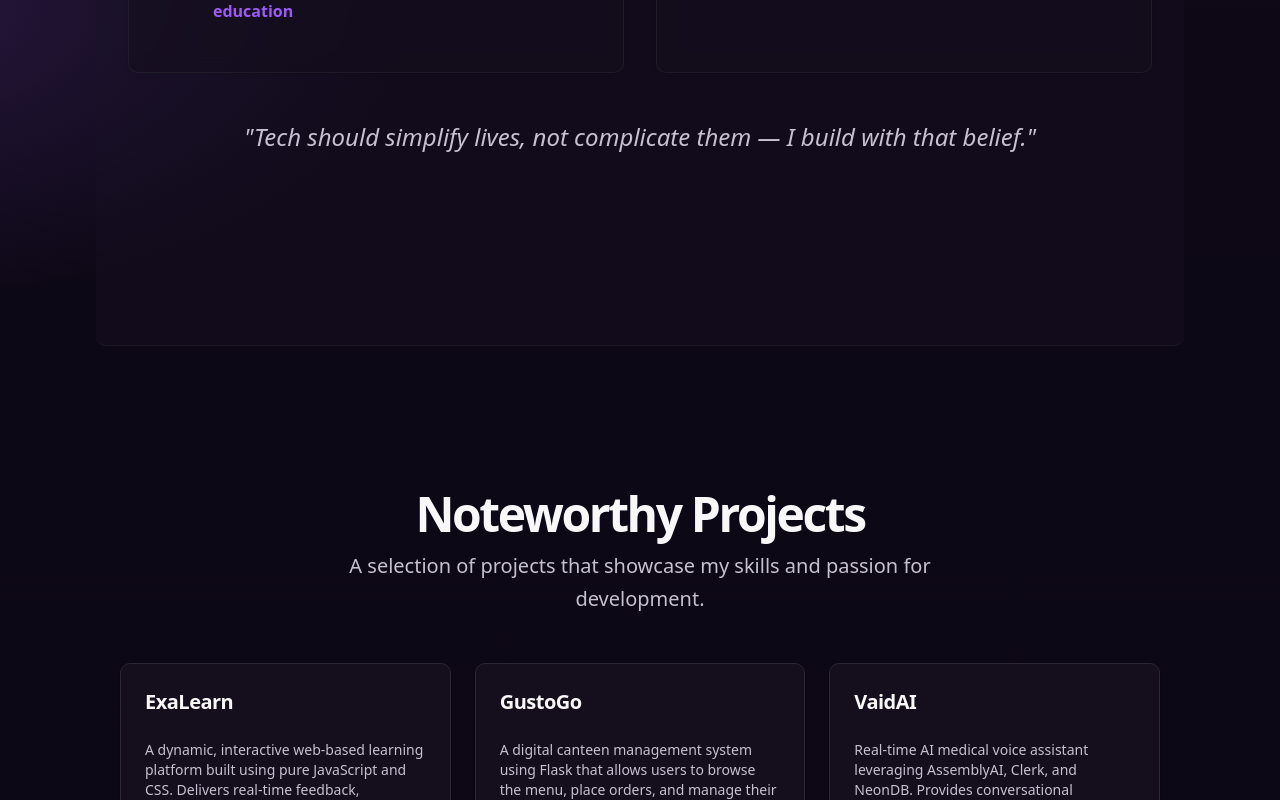
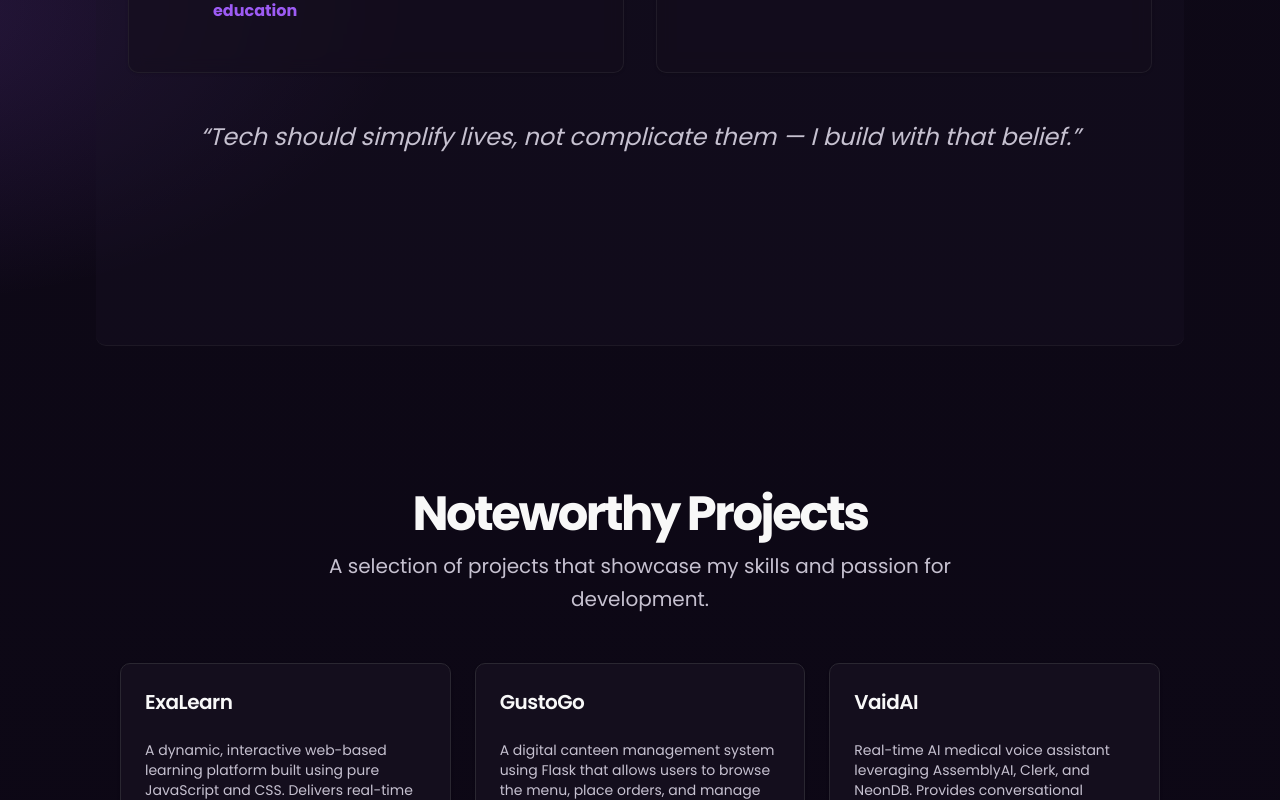
Before and after one commit to thevedantt/PORTFOLIO, a Next.js app: page / in a window 1280 px wide. Shown: the part 1740-2540 px from the top of the page. Built offline with nearby package versions, Linux system fonts and the light colour scheme.

Commit message:
Fix ESLint issues, replace any casts, and migrate fonts to next/font

```diff
--- a/app/layout.tsx
+++ b/app/layout.tsx
@@ -1,11 +1,18 @@
 import type {Metadata} from 'next';
 import './globals.css';
 import { Toaster } from "@/components/ui/toaster";
+import { Poppins } from 'next/font/google';
 
 export const metadata: Metadata = {
   title: "Vedant's Portfolio",
   description: 'Python Developer | Full-Stack Developer | AI/ML Enthusiast',
 };
+
+const poppins = Poppins({
+  subsets: ['latin'],
+  weight: ['300', '400', '500', '600', '700'],
+  display: 'swap',
+});
 
 export default function RootLayout({
   children,
@@ -14,12 +21,8 @@ export default function RootLayout({
 }>) {
   return (
     <html lang="en" className="dark scroll-smooth">
-      <head>
-        <link rel="preconnect" href="https://fonts.googleapis.com" />
-        <link rel="preconnect" href="https://fonts.gstatic.com" crossOrigin="anonymous" />
-        <link href="https://fonts.googleapis.com/css2?family=Poppins:wght@300;400;500;600;700&display=swap" rel="stylesheet" />
-      </head>
-      <body className="font-body antialiased">
+      <head />
+      <body className={`font-body antialiased ${poppins.className}`}>
         {children}
         <Toaster />
       </body>
--- a/components/sections/about.tsx
+++ b/components/sections/about.tsx
@@ -40,7 +40,7 @@ export default function About() {
         </Card>
       </div>
       <blockquote className="text-center text-xl italic text-muted-foreground md:text-2xl anim-fade-up anim-delay-2">
-        "{personalInfo.quote}"
+        &ldquo;{personalInfo.quote}&rdquo;
       </blockquote>
     </div>
   );
--- a/components/sections/contact.tsx
+++ b/components/sections/contact.tsx
@@ -19,7 +19,7 @@ export default function Contact() {
           <CardHeader className="text-center anim-fade-up">
             <CardTitle>Get in Touch</CardTitle>
             <CardDescription>
-              Have a project in mind or just want to say hi? I'd love to hear from you.
+              Have a project in mind or just want to say hi? I&apos;d love to hear from you.
             </CardDescription>
           </CardHeader>
           <CardContent className="anim-fade-up anim-delay-1">
--- a/components/sections/experience.tsx
+++ b/components/sections/experience.tsx
@@ -76,7 +76,16 @@ export default function Experience() {
               <div className="space-y-8">
                 <div className="space-y-6">
                   {achievements.map((item, index) => (
-                    <TimelineItem key={index} icon={item.icon} title={item.title} subtitle={item.event} date="" description={item.description} image={(item as any).image} href={(item as any).href} />
+                    <TimelineItem
+                      key={index}
+                      icon={item.icon}
+                      title={item.title}
+                      subtitle={item.event}
+                      date=""
+                      description={item.description}
+                      image={"image" in item ? item.image : undefined}
+                      href={"href" in item ? item.href : undefined}
+                    />
                   ))}
                 </div>
                  <div className="space-y-6">
--- a/components/sections/github-stats.tsx
+++ b/components/sections/github-stats.tsx
@@ -33,8 +33,7 @@ export default function GithubStats() {
                   className={`${lang.className} ${mounted ? "bar-appear" : ""}`}
                   style={{
                     // use CSS var to animate to width
-                    // eslint-disable-next-line @typescript-eslint/ban-ts-comment
-                    // @ts-ignore CSS custom property
+                    // @ts-expect-error CSS custom property
                     "--w": `${lang.value}%`,
                   }}
                   title={`${lang.name} ${lang.value}%`}
@@ -57,7 +56,7 @@ export default function GithubStats() {
                   <div
                     className={`${lang.className} ${mounted ? "bar-appear" : ""}`}
                     style={{
-                      // @ts-ignore CSS custom property
+                      // @ts-expect-error CSS custom property
                       "--w": `${lang.value}%`,
                       height: "100%",
                     }}
```
